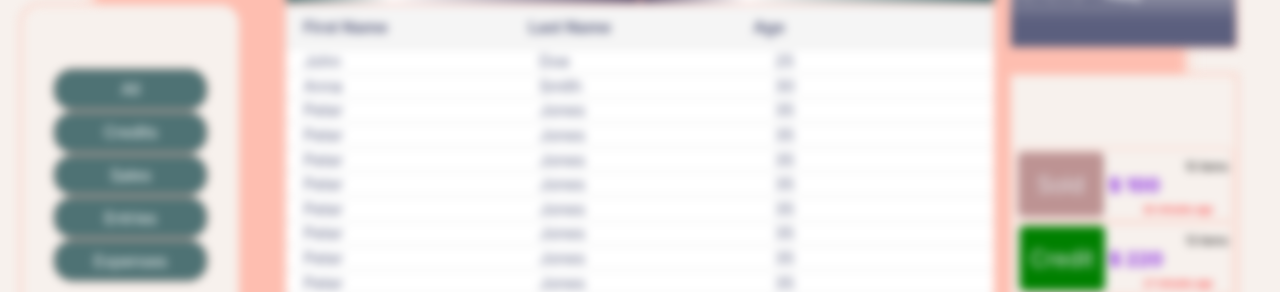
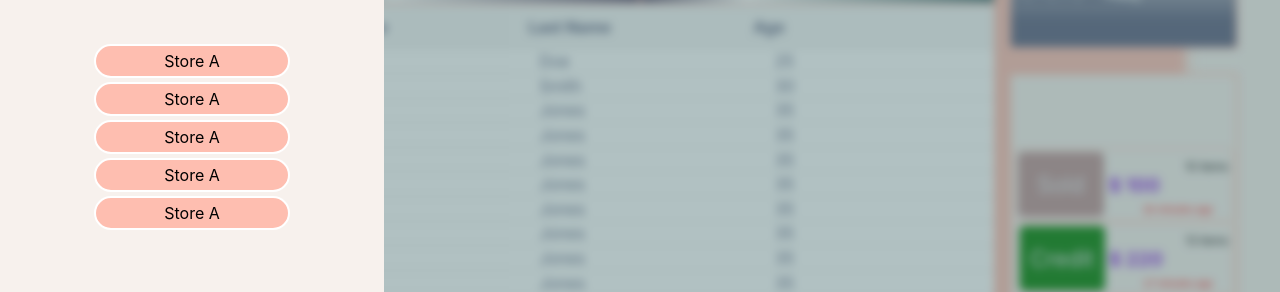
Before and after one commit to GedeonTS/counting-board, a React (Create React App) app: page / in a window 1280 px wide. Shown: the part 261-553 px from the top of the page. Built offline with nearby package versions, Linux system fonts and the light colour scheme.

Commit message:
Add styles to the popup menu

```diff
--- a/src/components/popupMenu.css
+++ b/src/components/popupMenu.css
@@ -1,10 +1,45 @@
 .popup-container {
-    position: absolute;
+    position:fixed;
     left: 0;
     top: 0;
+    width: 100%;
+    height: 100%;
+    z-index: 1000;
+    color: black;
+    background-color: #4e727470;
+
+}
+
+.popup-inner {
+    display: flex;
     width: 30%;
+    flex-direction: column;
+    justify-content: center;
+    align-items: center;
+    align-self: left;
+    background:var(--bg-variant);
     height: 100%;
-    z-index: 1;
-    background-color: var(--light-purple);
-    display: none;
 }
+
+.popup-menu {
+    width: 100%;
+    list-style: none;
+    margin: 0;
+    padding: 0;
+    display: flex;
+    flex-direction: column;
+    align-items: center;
+    justify-content: center;
+}
+
+.popup-menu li {
+    border: solid 2px #fff;
+    width: 50%;
+    height: 30px;
+    border-radius:var(--border);
+    display: flex;
+    justify-content: center;
+    align-items: center;
+    margin-bottom: 4px;
+    background-color: var(--bg);
+}
```
